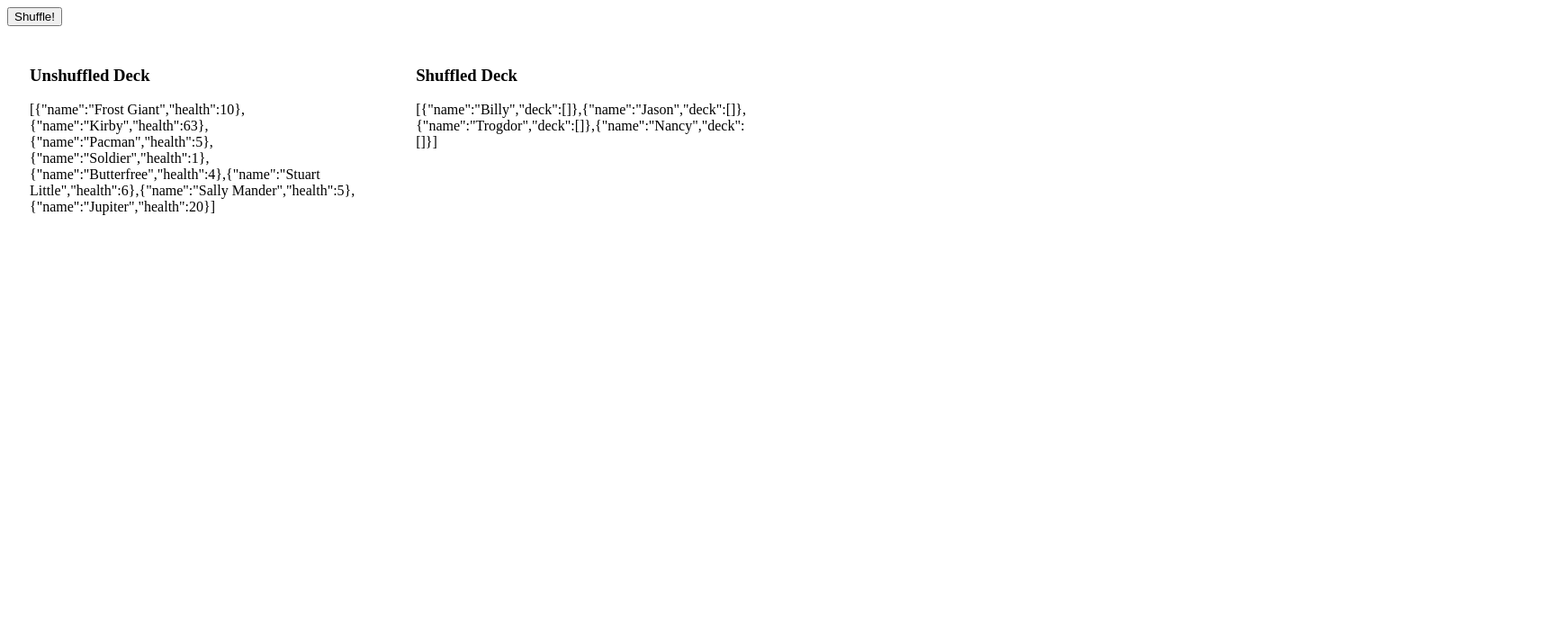
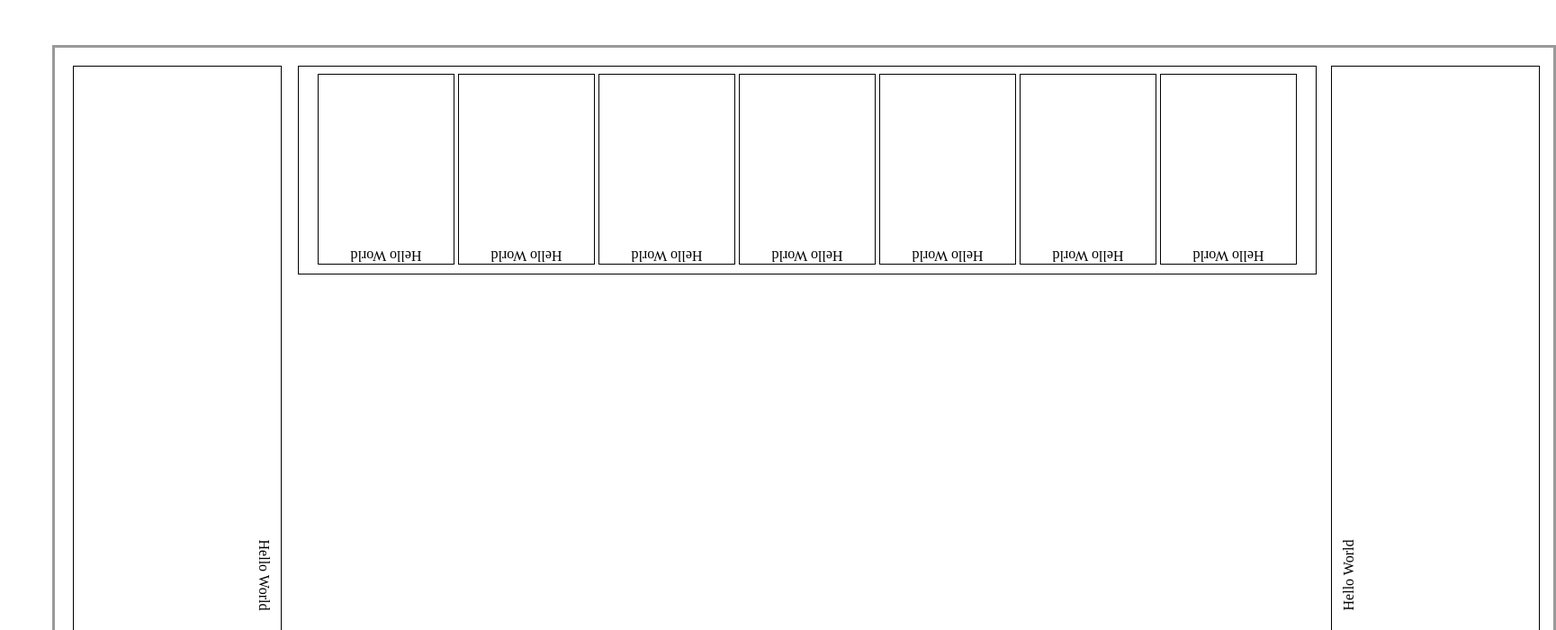
Before and after one commit to jmcooper/card-game, a website: page index.html in a window 1280 px wide. Shown: the top 700 px of the page at 90% size, 1729 px wide, since content can reach past the window. Drawn offline with nearby package versions, Linux system fonts and the light colour scheme.

Commit message:
Add functioning game board

```diff
--- /dev/null
+++ b/css/app.css
@@ -0,0 +1,54 @@
+.game-board {
+    position:relative;
+    width: 1625px;
+    height: 1130px;
+    padding:20px;
+    border: 3px solid #999;
+    margin-left:50px;
+    margin-top:50px;
+}
+.player-battlefield {
+    position:absolute;
+    padding:10px;
+    width:1110px;
+    height:210px;
+    border: 1px solid black;
+    text-align:center;
+}
+.top-player-shift {
+    top:20px;
+    left:270px;
+}
+.bottom-player-shift {
+    top:920px;
+    left:270px;
+}
+.left-player-shift {
+    top:470px;
+    left:-430px;
+}
+.right-player-shift {
+    top:470px;
+    right:-435px;
+}
+.rotate-right {
+    -webkit-transform: rotate(90deg);
+    -ms-transform: rotate(90deg);
+    transform: rotate(90deg);
+}
+.rotate-left {
+    -webkit-transform: rotate(-90deg);
+    -ms-transform: rotate(-90deg);
+    transform: rotate(-90deg);
+}
+.rotate-upside-down {
+    -webkit-transform: rotate(180deg);
+    -ms-transform: rotate(180deg);
+    transform: rotate(180deg);
+}
+.card {
+    display:inline-block;
+    width: 150px;
+    height: 210px;
+    border:1px solid black;
+}
--- a/index.html
+++ b/index.html
@@ -6,16 +6,42 @@
   <script src="/node_modules/angular/angular.min.js"></script>
   <script src="/app/app.js"></script>
   <script src="/app/game-controller.js"></script>
+  <link rel="stylesheet" type="text/css" href="/css/app.css">
 </head>
 <body ng-app="app" ng-controller="GameController">
-  <div><button ng-click="shuffle()">Shuffle!</button></div>
-  <div style="float:left; width:30%; padding:25px">
-    <h3>Unshuffled Deck</h3>
-    {{unshuffledDeck}}
-  </div>
-  <div style="float:left; width:30%; padding:25px">
-    <h3>Shuffled Deck</h3>
-    {{players}}
+  <div class="game-board">
+    <div class="player-battlefield top-player-shift rotate-upside-down">
+      <div class="card">
+        Hello World
+      </div>
+      <div class="card">
+        Hello World
+      </div>
+      <div class="card">
+        Hello World
+      </div>
+      <div class="card">
+        Hello World
+      </div>
+      <div class="card">
+        Hello World
+      </div>
+      <div class="card">
+        Hello World
+      </div>
+      <div class="card">
+        Hello World
+      </div>
+    </div>
+    <div class="player-battlefield bottom-player-shift">
+      Hello World
+    </div>
+    <div class="player-battlefield left-player-shift rotate-right">
+      Hello World
+    </div>
+    <div class="player-battlefield right-player-shift rotate-left">
+      Hello World
+    </div>
   </div>
 </body>
 </html>
```
